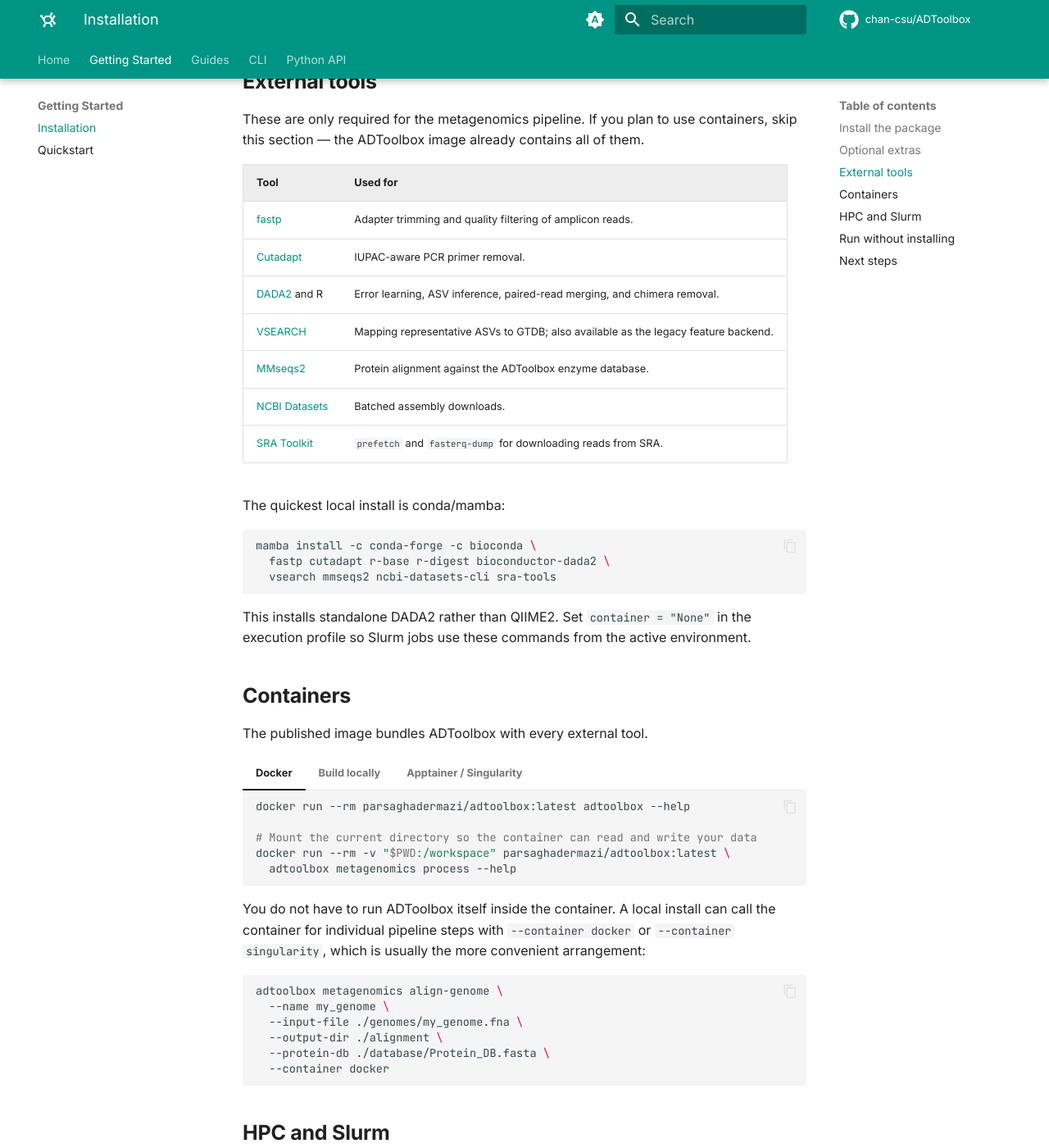
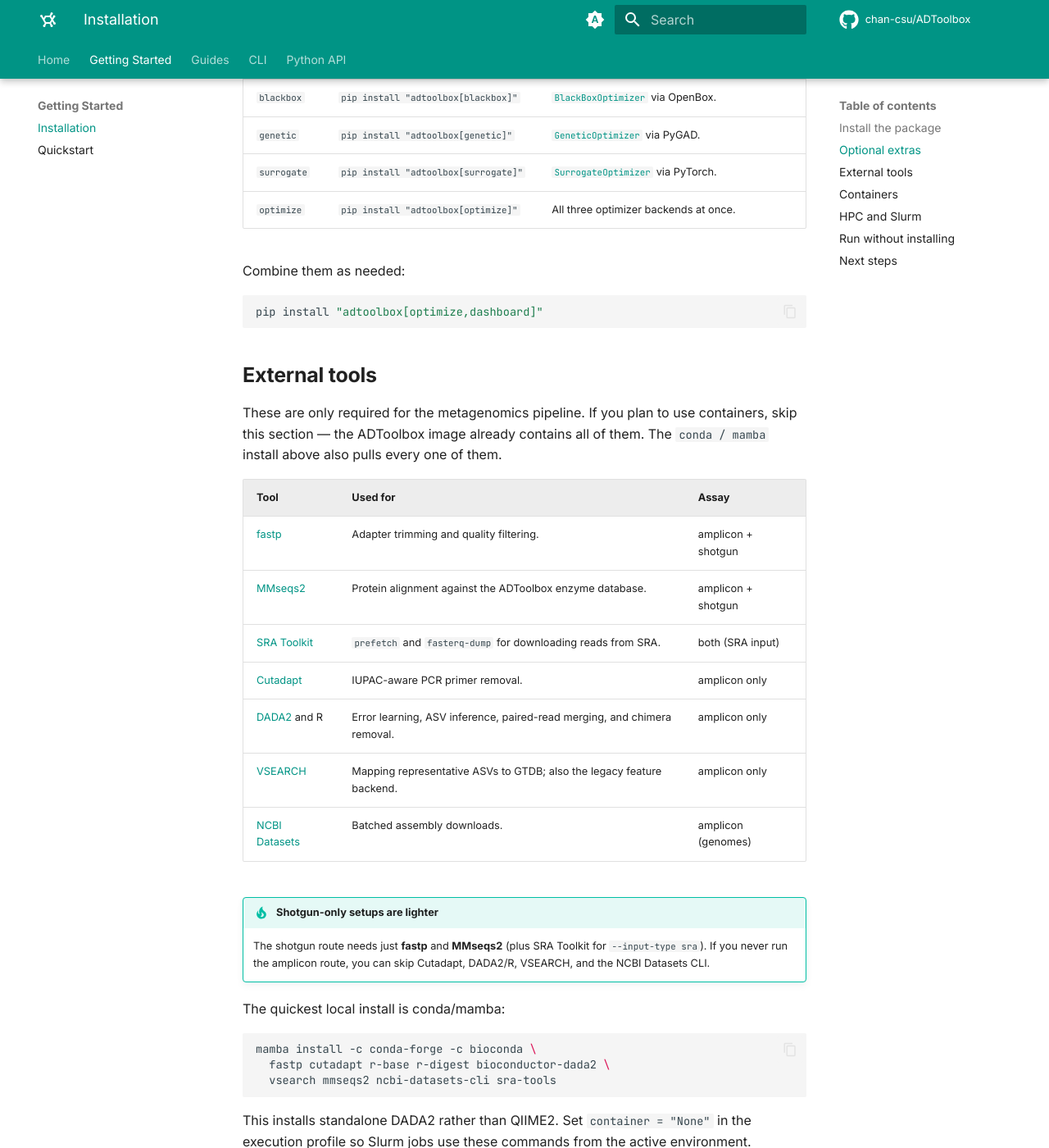
Before and after one commit to chan-csu/ADToolbox, an MkDocs documentation site: the page built from docs/Installation.md, in a window 1280 px wide and 1400 px high, scrolled down 1365 px. Shown: the whole window at 82% size. Built offline with MkDocs 1.6.1 and Material for MkDocs 9.7.7, drawn with Linux system fonts in a browser that asks for light colours; comment, search, counter and statistics services are not loaded; some of the changed text lies outside the part shown.

Commit message:
docs: shotgun route shown alongside 16S; conda install + env file
Add shotgun peers wherever the amplicon/16S path stood alone (Quickstart,
API end-to-end, per-assay external-tools table), recreate environment.yml,
and document the conda install path.

Co-Authored-By: Claude Opus 4.8 <noreply@anthropic.com>

````diff
--- a/docs/Installation.md
+++ b/docs/Installation.md
@@ -17,11 +17,36 @@ additionally be submitted to Slurm, which is how the toolbox scales to HPC clust
 
 ## Install the package
 
+=== "conda / mamba (recommended)"
+
+    The environment file installs ADToolbox **and every external tool** both the
+    amplicon and shotgun routes need, so nothing else has to be on your `PATH`:
+
+    ```bash
+    curl -O https://raw.githubusercontent.com/chan-csu/ADToolbox/main/environment.yml
+    conda env create -f environment.yml   # or: mamba env create -f environment.yml
+    conda activate adtoolbox
+    ```
+
+    This is the least-fuss way to get a fully working pipeline — it pulls fastp,
+    Cutadapt, DADA2, VSEARCH, MMseqs2, SRA Toolkit, and the NCBI Datasets CLI
+    alongside the Python package, so you can skip the [External tools](#external-tools)
+    section entirely.
+
+    !!! note "A `conda install -c bioconda adtoolbox` one-liner is on the way"
+        The [Bioconda recipe](https://github.com/bioconda/bioconda-recipes/pull/67450)
+        is under review. Once it merges, `conda install -c bioconda adtoolbox`
+        will install the package directly; until then, use the environment file
+        above.
+
 === "pip"
 
     ```bash
     pip install adtoolbox
     ```
+
+    Installs the Python package only. The metagenomics pipeline additionally
+    needs the [external tools](#external-tools) on your `PATH`, or a container.
 
 === "From source"
 
@@ -68,17 +93,23 @@ pip install "adtoolbox[optimize,dashboard]"
 ## External tools
 
 These are only required for the metagenomics pipeline. If you plan to use containers, skip
-this section — the ADToolbox image already contains all of them.
+this section — the ADToolbox image already contains all of them. The `conda / mamba`
+install above also pulls every one of them.
 
-| Tool | Used for |
-| --- | --- |
-| [fastp](https://github.com/OpenGene/fastp) | Adapter trimming and quality filtering of amplicon reads. |
-| [Cutadapt](https://cutadapt.readthedocs.io/) | IUPAC-aware PCR primer removal. |
-| [DADA2](https://benjjneb.github.io/dada2/) and R | Error learning, ASV inference, paired-read merging, and chimera removal. |
-| [VSEARCH](https://github.com/torognes/vsearch) | Mapping representative ASVs to GTDB; also available as the legacy feature backend. |
-| [MMseqs2](https://github.com/soedinglab/MMseqs2) | Protein alignment against the ADToolbox enzyme database. |
-| [NCBI Datasets](https://www.ncbi.nlm.nih.gov/datasets/docs/v2/) | Batched assembly downloads. |
-| [SRA Toolkit](https://github.com/ncbi/sra-tools) | `prefetch` and `fasterq-dump` for downloading reads from SRA. |
+| Tool | Used for | Assay |
+| --- | --- | --- |
+| [fastp](https://github.com/OpenGene/fastp) | Adapter trimming and quality filtering. | amplicon + shotgun |
+| [MMseqs2](https://github.com/soedinglab/MMseqs2) | Protein alignment against the ADToolbox enzyme database. | amplicon + shotgun |
+| [SRA Toolkit](https://github.com/ncbi/sra-tools) | `prefetch` and `fasterq-dump` for downloading reads from SRA. | both (SRA input) |
+| [Cutadapt](https://cutadapt.readthedocs.io/) | IUPAC-aware PCR primer removal. | amplicon only |
+| [DADA2](https://benjjneb.github.io/dada2/) and R | Error learning, ASV inference, paired-read merging, and chimera removal. | amplicon only |
+| [VSEARCH](https://github.com/torognes/vsearch) | Mapping representative ASVs to GTDB; also the legacy feature backend. | amplicon only |
+| [NCBI Datasets](https://www.ncbi.nlm.nih.gov/datasets/docs/v2/) | Batched assembly downloads. | amplicon (genomes) |
+
+!!! tip "Shotgun-only setups are lighter"
+    The shotgun route needs just **fastp** and **MMseqs2** (plus SRA Toolkit for
+    `--input-type sra`). If you never run the amplicon route, you can skip
+    Cutadapt, DADA2/R, VSEARCH, and the NCBI Datasets CLI.
 
 The quickest local install is conda/mamba:
 
````
Also changed, not shown: docs/API.md (+4 -1 lines), docs/Metagenomics_Pipeline.md (+1 -1 lines), docs/Quickstart.md (+10 -2 lines), environment.yml (added, +56 -0 lines).
